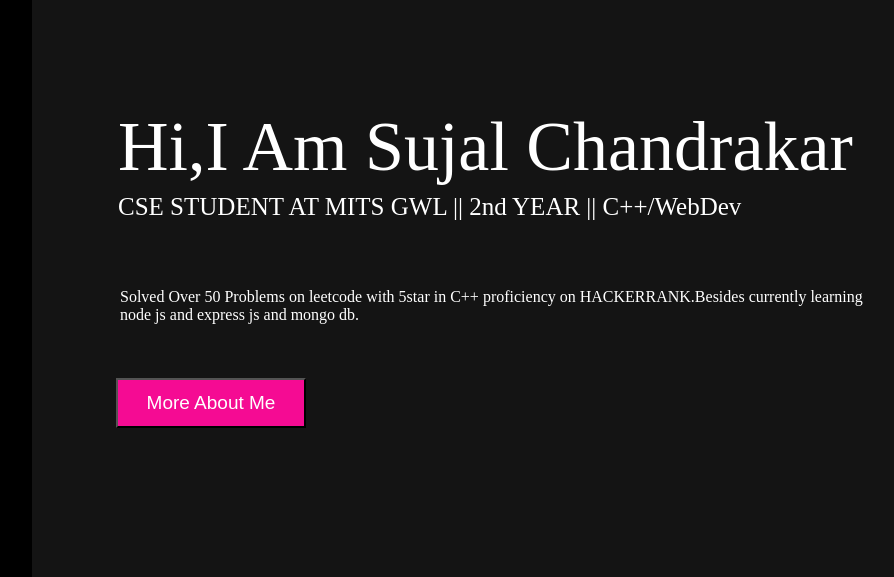
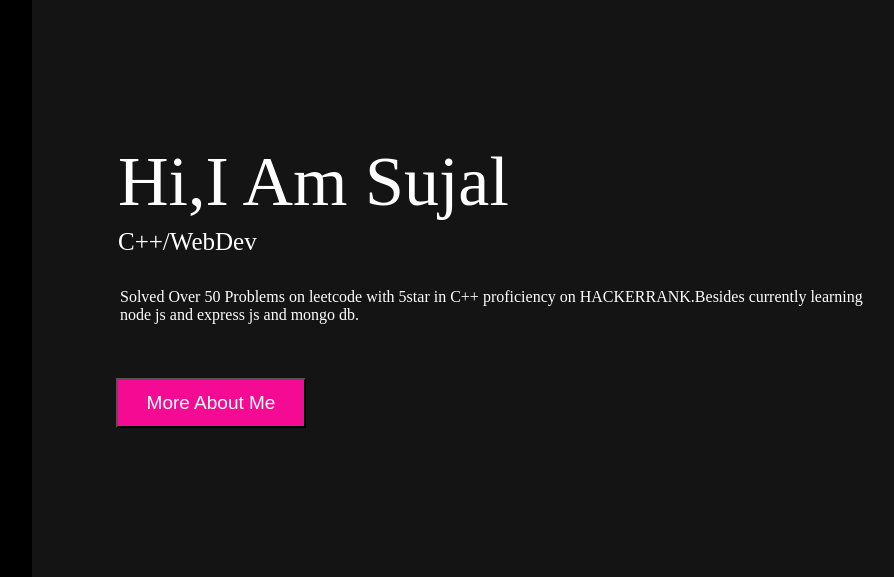
Before and after one commit to sujalforselfuse/my_portfolio, a plain HTML site: page index.html in a window 1280 px wide. Shown: the part 32-609 px from the top of the page, without its empty margins (42-936 px from the left). Drawn offline with nearby package versions, Linux system fonts and the light colour scheme.

Commit message:
Update index.html

```diff
--- a/index.html
+++ b/index.html
@@ -57,7 +57,7 @@
             position: relative;
             color: white;
             left: 80px;
-            top: 110px;
+            top: 145px;
             font-size: 70px;
         }
 
@@ -147,7 +147,7 @@
             <li><img src="linkedin-removebg-preview.png" class="social_media_icon" alt="" srcset=""></li>
         </ul>
 
-        <name>Hi,I Am Sujal Chandrakar<br><span id="employed_at">CSE STUDENT AT MITS GWL || 2nd YEAR ||
+        <name>Hi,I Am Sujal <br><span id="employed_at">
                 C++/WebDev</span></name>
 
         <brief_me>Solved Over 50 Problems on leetcode with 5star in C++ proficiency on HACKERRANK.Besides currently
```
